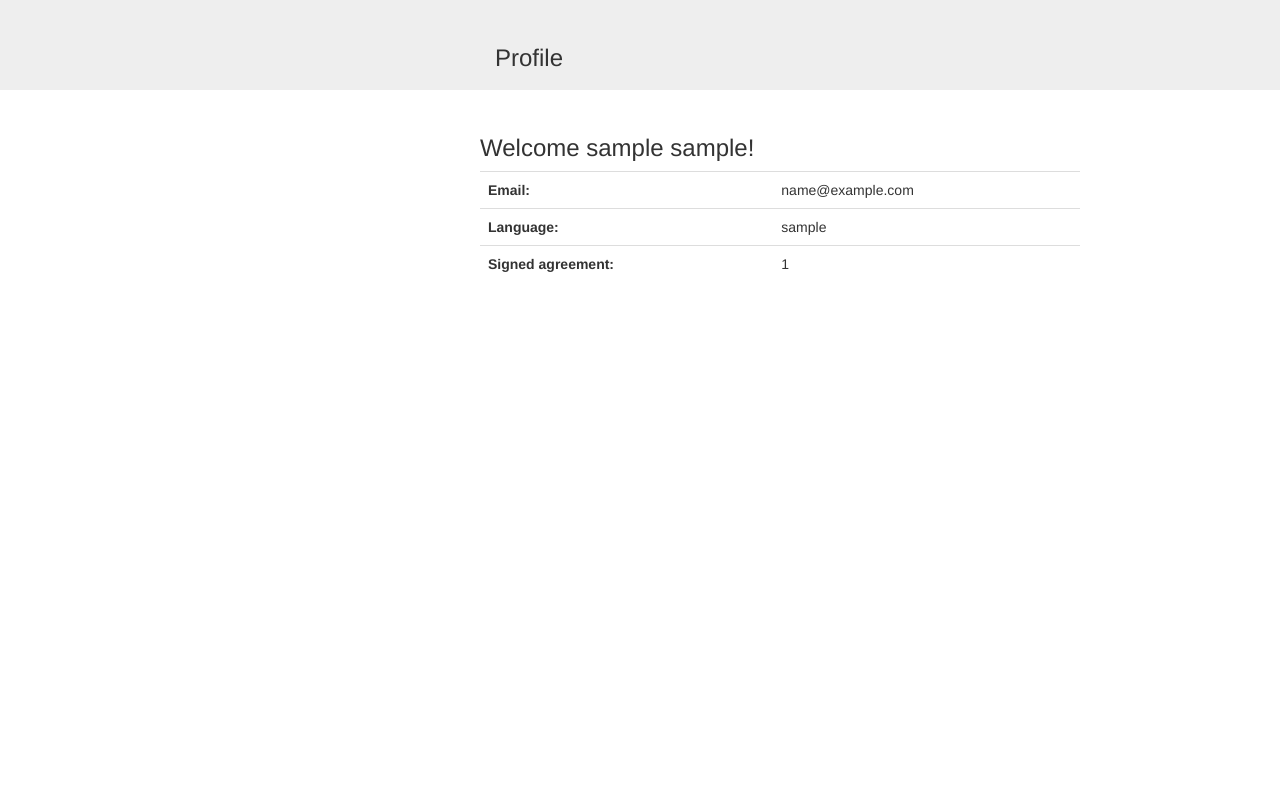
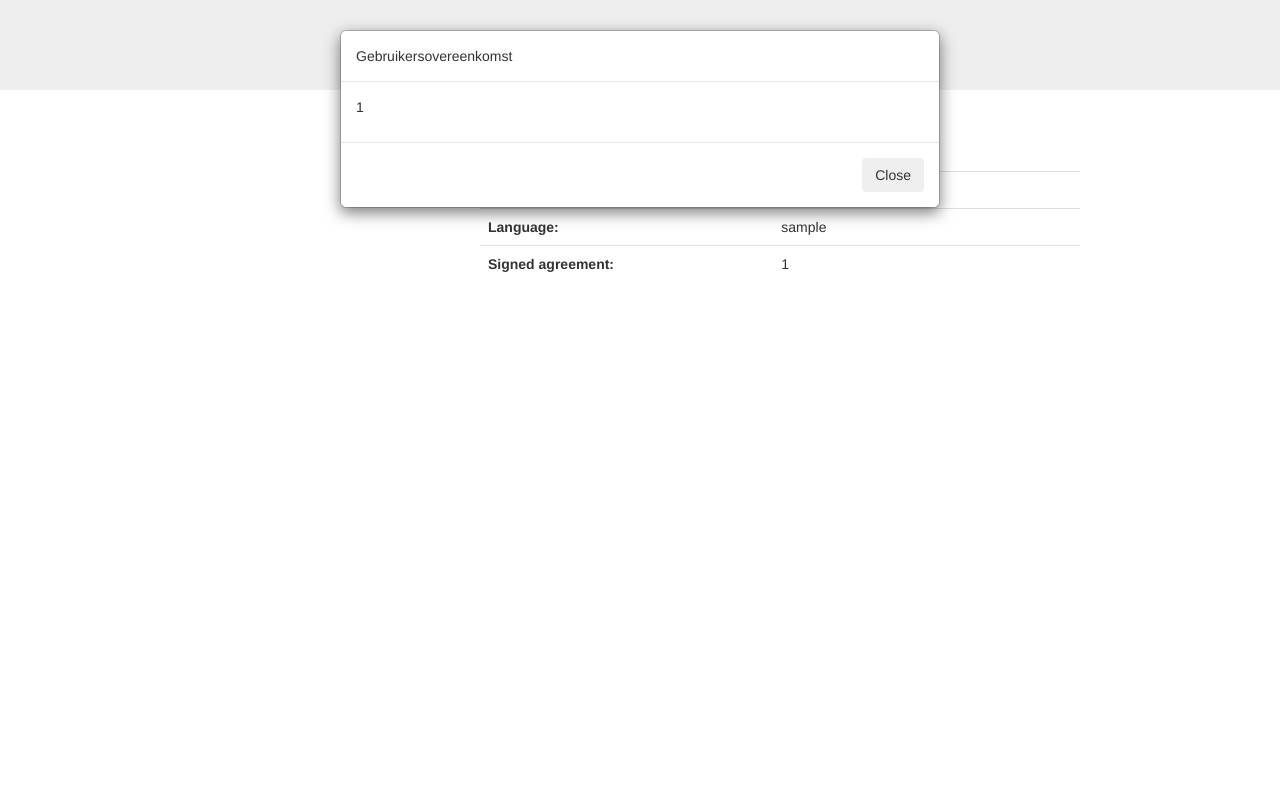
Before and after one commit to nlf4/proef2-nicole-furtado, a PHP site: page /profile.php in a window 1280 px wide. Run offline with PHP 8.4, Linux system fonts and the light colour scheme; the visitor is signed in with stand-in values (Sample User, id 1).

Commit message:
working modal

```diff
--- a/css/style.css
+++ b/css/style.css
@@ -10,6 +10,11 @@ body{
     display: flex;
     width: 25%;
     margin-top: 25px;
+}
+
+.modal {
+    display: block;
+    overflow: auto;
 }
 .jumbotron {
     width: 100%;
--- a/lib/autoload.php
+++ b/lib/autoload.php
@@ -21,8 +21,6 @@ $_application_folder = "/questi-proef2";
 $_root_folder = $_SERVER['DOCUMENT_ROOT'];
 date_default_timezone_set('Europe/Amsterdam');
 
-//load Models
-//require_once $_root_folder . "/Model/User.php";
 
 //load Services
 require_once $_root_folder . "/services/Container.php";
@@ -39,4 +37,3 @@ session_start();
 
 $container = new Container($connectionData);
 $viewService = $container->getViewService();
-//$userService = $container->getUserService();
--- a/profile.php
+++ b/profile.php
@@ -15,3 +15,12 @@ $data = array(
 
 $template = $viewService->loadTemplate("profile");
 print $viewService->replaceContentOneRow($data, $template);
+
+$eulContent = array(
+    "text" => $_SESSION['eulHtml']
+);
+
+if($_SESSION['show_modal'] === true) {
+    $modal_template = $viewService->loadTemplate("eul_modal");
+    print $viewService->replaceContentOneRow($eulContent, $modal_template);
+}
--- a/services/FormHandler.php
+++ b/services/FormHandler.php
@@ -47,6 +47,7 @@ class FormHandler
 
             $decoded = json_decode($response);
             var_dump($decoded);
+
             if ($decoded->access_token === "") {
                 echo "Invalid credentials - please try again";
             } else {
@@ -87,8 +88,14 @@ class FormHandler
                         $_SESSION['user_lang'] = $userLang;
                         $_SESSION['signed_agreement'] = $signed_agreement;
                         $_SESSION['token'] = $decoded->access_token;
-                        var_dump($_SESSION);
+//                        var_dump($_SESSION);
                         $authenticationSuccess = true;
+                        if($_SESSION['signed_agreement'] === 0)
+                        {
+                            $_SESSION['show_modal'] = true;
+                        } else {
+                            $_SESSION['show_modal'] = false;
+                        }
 
                     } else {
                         echo "User data could not be retrieved";
@@ -105,10 +112,35 @@ class FormHandler
 
         if ($this->authenticateClient())
         {
-            header('Location: '.$this->url.'/profile.php');
+            if($this->getEulContent() !== 0)
+            {
+                header('Location: '.$this->url.'/profile.php');
+            } else {
+                print "could not get eul text";
+            }
         } else {
             print "could not process login";
         }
+    }
+
+    public function getEulContent()
+    {
+        $ch = curl_init("https://apidev.questi.com/2.0/user/eul");
+        curl_setopt($ch, CURLOPT_URL, $this->api_url . '/user/eul');
+        curl_setopt($ch, CURLOPT_RETURNTRANSFER, true);
+        curl_setopt($ch, CURLOPT_HTTPHEADER, array(
+            "Content-Type: application/x-www-form-urlencoded",
+            "Client-Id: " . $this->client_id,
+            "Client-Secret: " . $this->calculateChecksum(),
+            "Authorization: Bearer " . $_SESSION['token']
+        ));
+
+        $eulContent = curl_exec($ch);
+        curl_close($ch);
+
+        $jsonEulContent = json_decode($eulContent);
+        $_SESSION['eulHtml']= $jsonEulContent->result->eul_content;
+
     }
 
 
@@ -119,66 +151,4 @@ class FormHandler
         return $client_secret;
     }
 
-
-    /**
-     * @param $userLogin
-     * @return bool
-     */
-
-//    public function checkIfUserIsInDatabase($userLogin)
-//    {
-//        // check if user already exists
-//        $data = $this->databaseService->getData("SELECT * FROM users WHERE usr_login='" . $userLogin . "' ");
-//        $userIsInDatabase = (count($data) > 0) ? true : false;
-//        return $userIsInDatabase;
-//    }
-
-    /**
-     * @return bool
-     */
-//    public function validatePostedUserData()
-//
-//    {
-//        $pass = true;
-//
-//        // check if user already exists
-//        if ($this->checkIfUserIsInDatabase($_POST['usr_login'])) {
-//            $this->viewService->addMessage("Deze login bestaat al!", "error");
-//            $pass = false;
-//        }
-//
-//        //check password
-//        if (strlen($_POST["usr_paswd"]) < 8) {
-//            $this->viewService->addMessage("Uw paswoord moet minimum 8 tekens lang zijn!", "error");
-//            $pass = false;
-//        }
-//
-//        //check email format
-//        if (!filter_var($_POST["usr_login"], FILTER_VALIDATE_EMAIL)) {
-//            $this->viewService->addMessage("Uw e-mail adres heeft een ongeldig formaat!", "error");
-//            $pass = false;
-//        }
-//
-//        // If all is ok return true
-//        return $pass;
-//    }
-
-
-    /**
-     * @return array File
-     */
-
-//    public function getFilesFromForm()
-//    {
-//        $filesModels = [];
-//        foreach ($_FILES as $formFieldName =>$file)
-//        {
-//            // create file objects from uploaded files
-//            if($file['name'] == "")continue;
-//            $x = new File($file,$formFieldName);
-//            $filesModels[] = $x;
-//        }
-//        return $filesModels;
-//    }
-
 }
--- /dev/null
+++ b/templates/eul_modal.html
@@ -0,0 +1,15 @@
+<div class="modal" tabindex="-1">
+    <div class="modal-dialog">
+        <div class="modal-content">
+            <div class="modal-header">
+                <h5 class="modal-title">Gebruikersovereenkomst</h5>
+            </div>
+            <div class="modal-body">
+                <p>@@text@@</p>
+            </div>
+            <div class="modal-footer">
+                <button type="button" class="btn btn-secondary" data-dismiss="modal">Close</button>
+            </div>
+        </div>
+    </div>
+</div>
```
Also changed, not shown: services/AgreementHandler.php (added, +7 -0 lines), services/Container.php (+1 -10 lines).
